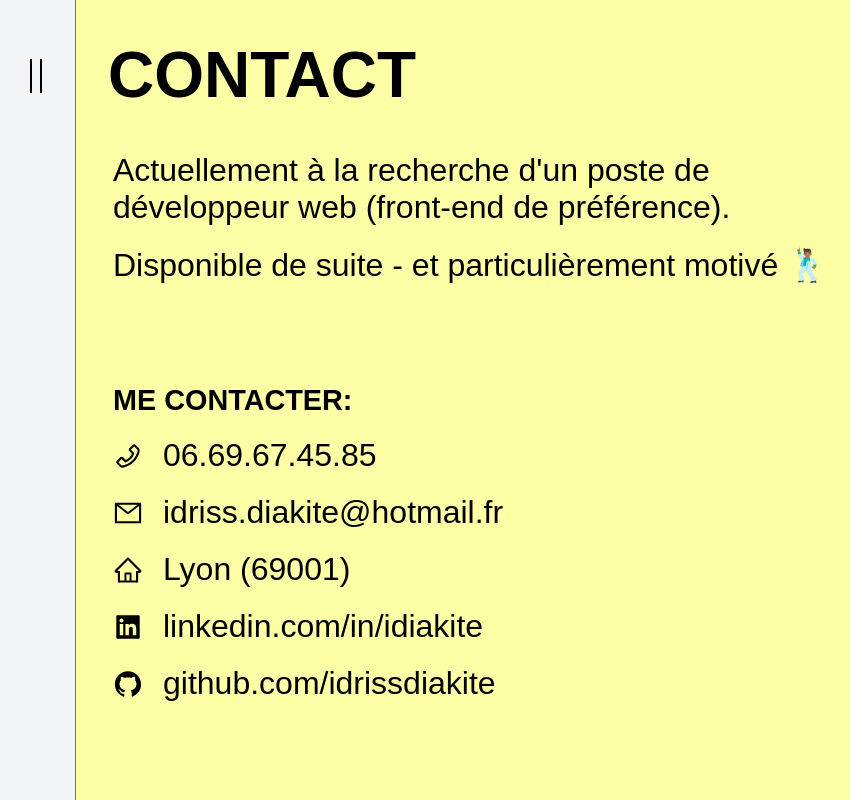
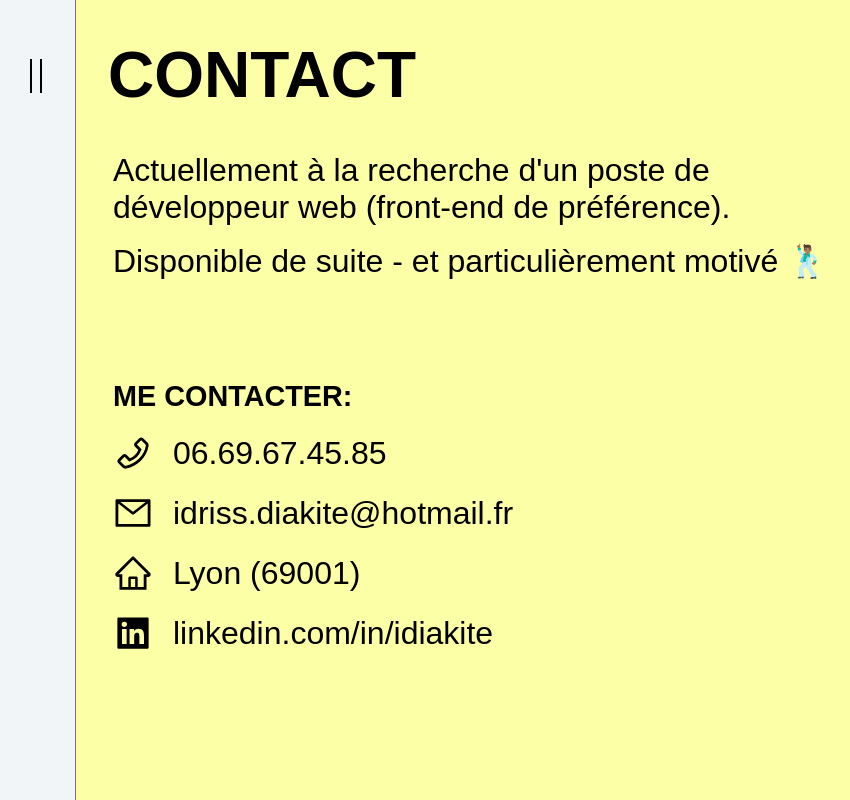
Before and after one commit to idrissdiakite/portfolio-react, a React (Create React App) app: page /contact in a window 1280 px wide. Shown: the whole page, without its empty margins (0-850 px from the left). Built offline with nearby package versions, Linux system fonts and the light colour scheme; a web font is replaced by a local one.

Commit message:
fix bugs

```diff
--- a/src/components/Cards/index.jsx
+++ b/src/components/Cards/index.jsx
@@ -20,6 +20,7 @@ import {
   SiFilezilla,
   SiSvg,
   SiGreensock,
+  SiMysql,
 } from "react-icons/si";
 
 import ilttcom from "../../assets/ilttcom-react.png";
@@ -53,7 +54,7 @@ const projects = [
         </li>
       </ul>
     ),
-    img: <img src={ilttcom} alt="ilttcom react" class="img" loading="lazy"/>,
+    img: <img src={ilttcom} alt="ilttcom react" class="img" loading="lazy" />,
     description: (
       <p>
         Application musicale réalisée avec React, Airtable (base de donnée) et
@@ -95,7 +96,9 @@ const projects = [
         </li>
       </ul>
     ),
-    img: <img src={artshop} alt="Artshop (Tailwind)" class="img" loading="lazy" />,
+    img: (
+      <img src={artshop} alt="Artshop (Tailwind)" class="img" loading="lazy" />
+    ),
     description: (
       <p>
         Site de vente d'oeuvres d'art entièrement mis en forme à l'aide du
@@ -195,7 +198,9 @@ const projects = [
         </li>
       </ul>
     ),
-    img: <img src={pictureGatsby} alt="POC gatsby" class="img" loading="lazy" />,
+    img: (
+      <img src={pictureGatsby} alt="POC gatsby" class="img" loading="lazy" />
+    ),
     description: (
       <p>
         Intégration dynamique du blog de Picture Organic Clothing via GatsbyJS,
@@ -242,7 +247,14 @@ const projects = [
         </li>
       </ul>
     ),
-    img: <img src={ilovethistrackcom} alt="ilovethistrack.com" class="img" loading="lazy" />,
+    img: (
+      <img
+        src={ilovethistrackcom}
+        alt="ilovethistrack.com"
+        class="img"
+        loading="lazy"
+      />
+    ),
     description: <p>Site de musique réalisé sous Wordpress.</p>,
     links: (
       <p>
@@ -296,6 +308,9 @@ const projects = [
     icons: (
       <ul className="icons">
         <li>
+          <SiMysql className="mysql" />
+        </li>
+        <li>
           <SiPhp className="php" />
         </li>
         <li>
@@ -306,7 +321,14 @@ const projects = [
         </li>
       </ul>
     ),
-    img: <img src={contact} alt="Gestionnaire de contact" class="img" loading="lazy" />,
+    img: (
+      <img
+        src={contact}
+        alt="Gestionnaire de contact"
+        class="img"
+        loading="lazy"
+      />
+    ),
     description: (
       <p>
         Application Symfony permettant d'afficher une liste de contacts avec
@@ -341,6 +363,9 @@ const projects = [
     icons: (
       <ul className="icons">
         <li>
+          <SiMysql className="mysql" />
+        </li>
+        <li>
           <SiAngular className="angular" />
         </li>
         <li>
@@ -348,7 +373,14 @@ const projects = [
         </li>
       </ul>
     ),
-    img: <img src={serie} alt="Gestionnaire de séries" class="img" loading="lazy" />,
+    img: (
+      <img
+        src={serie}
+        alt="Gestionnaire de séries"
+        class="img"
+        loading="lazy"
+      />
+    ),
     description: (
       <p>
         Application Angular permettant d'afficher une liste de séries avec
--- a/src/components/Cards/style.scss
+++ b/src/components/Cards/style.scss
@@ -147,3 +147,6 @@
 .greensock:hover {
   color: #88c304;
 }
+.mysql:hover {
+  color: #00758F;
+}
--- /dev/null
+++ b/src/components/Details/index.jsx
@@ -0,0 +1,143 @@
+import React from "react";
+import { motion } from "framer-motion";
+import {
+  AiOutlineMail,
+  AiOutlinePhone,
+  AiOutlineHome,
+  AiFillLinkedin,
+  AiFillGithub,
+} from "react-icons/ai";
+
+import "./style.scss";
+
+const contactDetails = [
+  {
+    id: 1,
+    icon: <AiOutlinePhone className="icon" />,
+    link: <a href="tel:0669674585">06.69.67.45.85</a>,
+  },
+  {
+    id: 2,
+    icon: <AiOutlineMail className="icon" />,
+    link: (
+      <a href="mailto:idriss.diakite@hotmail.fr">idriss.diakite@hotmail.fr</a>
+    ),
+  },
+  {
+    id: 3,
+    icon: <AiOutlineHome className="icon" />,
+    link: <span>Lyon (69001)</span>,
+  },
+  {
+    id: 4,
+    icon: <AiFillLinkedin className="icon" />,
+    link: (
+      <a
+        href="https://www.linkedin.com/in/idiakite"
+        target="_blank"
+        rel="noreferrer"
+      >
+        linkedin.com/in/idiakite
+      </a>
+    ),
+  },
+  {
+    id: 5,
+    icon: <AiFillGithub className="icon" />,
+    link: (
+      <a
+        href="https://github.com/idrissdiakite"
+        target="_blank"
+        rel="noreferrer"
+      >
+        github.com/idrissdiakite
+      </a>
+    ),
+  },
+];
+
+const Details = () => {
+  return (
+    <>
+      <motion.div
+        className="header"
+        initial="initial"
+        animate="in"
+        variants={variants}
+        transition={header}
+      >
+        <p>
+          Actuellement à la recherche d'un poste de <br />
+          développeur web (front-end de préférence).
+        </p>
+
+        <p>Disponible de suite - et particulièrement motivé 🕺🏽</p>
+      </motion.div>
+
+      <motion.div
+        className="details"
+        initial="initial"
+        animate="in"
+        variants={variants}
+        transition={details}
+      >
+        <h2>Me contacter:</h2>
+        <motion.ul variants={container} initial="hidden" animate="visible">
+          {contactDetails.map((detail) => (
+            <motion.li key={detail.id} variants={item}>
+              {detail.icon}
+              {detail.link}
+            </motion.li>
+          ))}
+        </motion.ul>
+      </motion.div>
+    </>
+  );
+};
+
+// Motion
+const variants = {
+  initial: {
+    opacity: 0,
+    scale: 1,
+  },
+  in: {
+    opacity: 1,
+    x: 0,
+  },
+};
+
+const header = {
+  type: "tween",
+  ease: "anticipate",
+  duration: 3,
+};
+
+const details = {
+  type: "tween",
+  ease: "anticipate",
+  duration: 6,
+};
+
+// Motion
+const container = {
+  hidden: { opacity: 1, scale: 0 },
+  visible: {
+    opacity: 1,
+    scale: 1,
+    transition: {
+      delayChildren: 2,
+      staggerChildren: 1,
+    },
+  },
+};
+
+const item = {
+  hidden: { y: 0, opacity: 0 },
+  visible: {
+    y: 0,
+    opacity: 1,
+  },
+};
+
+export default Details;
--- /dev/null
+++ b/src/components/Details/style.scss
@@ -0,0 +1,52 @@
+@import "./../../styles/settings";
+
+.contact .header {
+  margin-top: 1rem;
+
+  p {
+    margin-bottom: 0.5rem;
+  }
+}
+
+.details {
+  margin-top: 60px;
+
+  ul li {
+    display: flex;
+    align-items: center;
+    margin-top: 20px;
+
+    .icon {
+      font-size: 30px;
+      margin-right: 20px;
+    }
+
+    a {
+      color: $color-4;
+    }
+  }
+
+  ul li:hover {
+    p,
+    a,
+    span {
+      font-weight: 600;
+      color: $color-4;
+    }
+  }
+}
+
+@media screen and (min-width: 768px) {
+  .contact .header p {
+    margin-bottom: 1rem;
+  }
+
+  .details {
+    margin-top: 100px;
+
+    ul li .icon {
+      font-size: 40px;
+      margin-right: 20px;
+    }
+  }
+}
--- a/src/components/Jobs/index.jsx
+++ b/src/components/Jobs/index.jsx
@@ -82,17 +82,11 @@ const jobs = [
         <br />
         - Aménagement du point de vente
         <br />
-        - Remises en banque
-        <br />
-        - Gestion de caisse
-        <br />
-        - Gestion des stocks
-        <br />
-        - Inventaires tournant
-        <br />
-        - Réassort boutique
+        - Remises en banque / Gestion de caisse
         <br />
         - Réception et gestion des livraisons
+        <br />
+        - Gestion des stocks / Inventaires tournant
         <br />
       </p>
     ),
--- a/src/pages/Contact/index.jsx
+++ b/src/pages/Contact/index.jsx
@@ -1,18 +1,11 @@
 import React from "react";
 import { motion } from "framer-motion";
 import Menu from "../../components/Menu";
+import Button from "../../components/Button";
+import Details from "../../components/Details";
 import MenuManager from "../../components/Menu/MenuManager";
 
-import {
-  AiOutlineMail,
-  AiOutlinePhone,
-  AiOutlineHome,
-  AiFillLinkedin,
-  AiFillGithub,
-} from "react-icons/ai";
-
 import "./style.scss";
-import Button from "../../components/Button";
 
 const Contact = () => {
   return (
@@ -25,78 +18,9 @@ const Contact = () => {
       >
         <Menu />
         <section className="contact">
-          <h1>
-            Contact
-          </h1>
+          <h1>Contact</h1>
           <div className="main-container">
-            <motion.p
-              initial="initial"
-              animate="in"
-              variants={variants}
-              transition={firstP}
-            >
-              Actuellement à la recherche d'un poste de <br />
-              développeur web (front-end de préférence).
-            </motion.p>
-
-            <motion.p
-              initial="initial"
-              animate="in"
-              variants={variants}
-              transition={secondP}
-            >
-              Disponible de suite - et particulièrement motivé 🕺🏽
-            </motion.p>
-
-            <motion.div
-              initial="initial"
-              animate="in"
-              variants={variants}
-              transition={contact}
-              className="contact-container"
-            >
-              <h2>Me contacter:</h2>
-              <ul>
-                <li>
-                  <AiOutlinePhone className="icon" />
-                  <a href="tel:0669674585">06.69.67.45.85</a>
-                </li>
-
-                <li>
-                  <AiOutlineMail className="icon" />
-                  <a href="mailto:idriss.diakite@hotmail.fr">
-                    idriss.diakite@hotmail.fr
-                  </a>
-                </li>
-
-                <li>
-                  <AiOutlineHome className="icon" />
-                  <span>Lyon (69001)</span>
-                </li>
-
-                <li>
-                  <AiFillLinkedin className="icon" />
-                  <a
-                    href="https://www.linkedin.com/in/idiakite"
-                    target="_blank"
-                    rel="noreferrer"
-                  >
-                    linkedin.com/in/idiakite
-                  </a>
-                </li>
-
-                <li>
-                  <AiFillGithub className="icon" />
-                  <a
-                    href="https://github.com/idrissdiakite"
-                    target="_blank"
-                    rel="noreferrer"
-                  >
-                    github.com/idrissdiakite
-                  </a>
-                </li>
-              </ul>
-            </motion.div>
+          <Details />
           </div>
         </section>
         <Button />
@@ -123,22 +47,4 @@ const pageTransition = {
   duration: 2.5,
 };
 
-const firstP = {
-  type: "tween",
-  ease: "anticipate",
-  duration: 4,
-};
-
-const secondP = {
-  type: "tween",
-  ease: "anticipate",
-  duration: 4.5,
-};
-
-const contact = {
-  type: "tween",
-  ease: "anticipate",
-  duration: 6,
-};
-
 export default Contact;
--- a/src/pages/Contact/style.scss
+++ b/src/pages/Contact/style.scss
@@ -2,75 +2,17 @@
 
 .contact {
   background-color: $bg-4;
+}
 
-  .main-container {
-    width: 99%;
-
+@media screen and (min-width: 768px) {
+  .contact {
     p,
     a,
     span {
-      font-weight: 200;
+      font-size: 2rem;
     }
     p {
       margin-bottom: 20px;
     }
-    span {
-      cursor: pointer;
-    }
-
-    .contact-container {
-      margin-top: 60px;
-
-      ul li {
-        display: flex;
-        align-items: center;
-        margin-top: 20px;
-
-        .icon {
-          font-size: 30px;
-          margin-right: 20px;
-        }
-
-        a {
-          color: $color-4;
-        }
-      }
-
-      ul li:hover {
-        p,
-        a,
-        span {
-          font-weight: 600;
-          color: $color-4;
-        }
-      }
-    }
   }
 }
-
-@media screen and (min-width: 768px) {
-  .contact {
-
-    .main-container {
-      width: 85%;
-
-      p,
-      a,
-      span {
-        font-size: 2rem;
-      }
-      p {
-        margin-bottom: 20px;
-      }
-
-      .contact-container {
-        margin-top: 100px;
-
-        .icon {
-          font-size: 40px;
-          margin-right: 20px;
-        }
-      }
-    }
-  }
-}
--- a/src/pages/Experiences/style.scss
+++ b/src/pages/Experiences/style.scss
@@ -5,6 +5,5 @@
 
   p {
     line-height: 1.4em;
-    font-size: 1.25rem;
   }
 }
```
Also changed, not shown: 1 other file (tests, documents, lock files or other folders).
